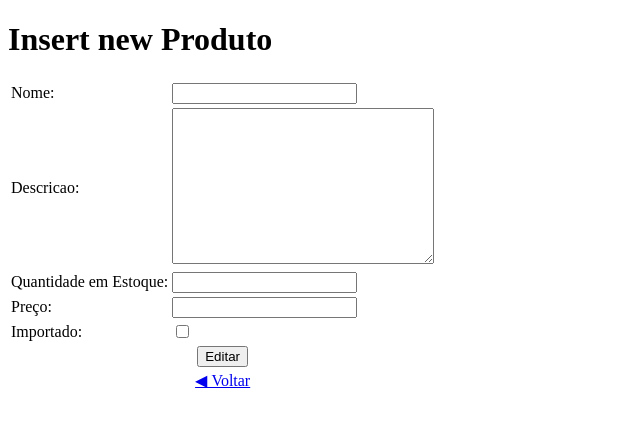
After one commit to gillgonzales/cstsi_dbe2_202601_php_laravel, a PHP site: page /src/public/templates/produtos/edit.phtml in a window 1280 px wide. The commit adds this page. Shown: the top 427 px of the page, without its empty margins (0-640 px from the left). Run offline with PHP 8.4, Linux system fonts and the light colour scheme; the template is opened without the code that fills it, so the values that code supplies are empty.

Commit message:
feat: funcionalidade UPDATE do crud de produtos

```diff
--- /dev/null
+++ b/src/public/templates/produtos/edit.phtml
@@ -0,0 +1,48 @@
+<!DOCTYPE html>
+<html lang="en">
+
+<head>
+    <meta charset="UTF-8">
+    <meta name="viewport" content="width=device-width, initial-scale=1.0">
+    <meta http-equiv="X-UA-Compatible" content="ie=edge">
+    <title>Document</title>
+</head>
+
+<body>
+    <h1>Insert new Produto</h1>
+   <form action="/produtos/update/<?php echo $produto['id_prod']?>" method="POST">
+        <table>
+            <tr>
+                <td>Nome:</td>
+                <td><input type="text" name="nome" value="<?php echo $produto['nome']?>"/></td>
+            </tr>
+            <tr>
+                <td>Descricao:</td>
+                <td>
+                    <textarea name="descricao" id="" cols="30" rows="10"><?php echo $produto['descricao']?>
+                    </textarea>
+                </td>
+            </tr>
+            <tr>
+                <td>Quantidade em Estoque:</td>
+                <td><input type="text" name="qtd_estoque" value="<?php echo $produto['qtd_estoque']?>"/></td>
+            </tr>
+            <tr>
+                <td>Preço:</td>
+                <td><input type="number" name="preco" value="<?php echo $produto['preco']?>"/></td>
+            </tr>
+            <tr>
+                <td>Importado:</td>
+                <td><input type="checkbox" name="importado" <?php echo $produto['importado']?'checked':''?>/></td>
+            </tr>
+            <tr align="center">
+                <td colspan="2"><input type="submit" value="Editar"/></td>
+            </tr>
+           <tr align="center">
+                <td colspan="2"><a href="/produtos" style="display: inline">&#9664;&nbsp;Voltar</a></td>
+            </tr>
+        </table>
+    </form>
+</body>
+
+</html>
--- a/src/public/templates/produtos/index.phtml
+++ b/src/public/templates/produtos/index.phtml
@@ -20,10 +20,10 @@
 					| <a href="/produtos/edit/<?php echo $produto['id_prod']?>">
 						Editar
 					</a>
-					| <a href="/produtos/delete/<?php echo $produto['id_prod']?>">
+					<!-- | <a href="/produtos/delete/<?php echo $produto['id_prod']?>">
 						Remover
-					</a>
-				<div>
+					</a>  -->
+				</div>
 			</li>
 		<?php endforeach ?>
 	</ul>
```
Also changed, not shown: src/app/controllers/ProdutoController.php (+21 -3 lines), src/public/templates/produtos/show.phtml (+9 -0 lines).
